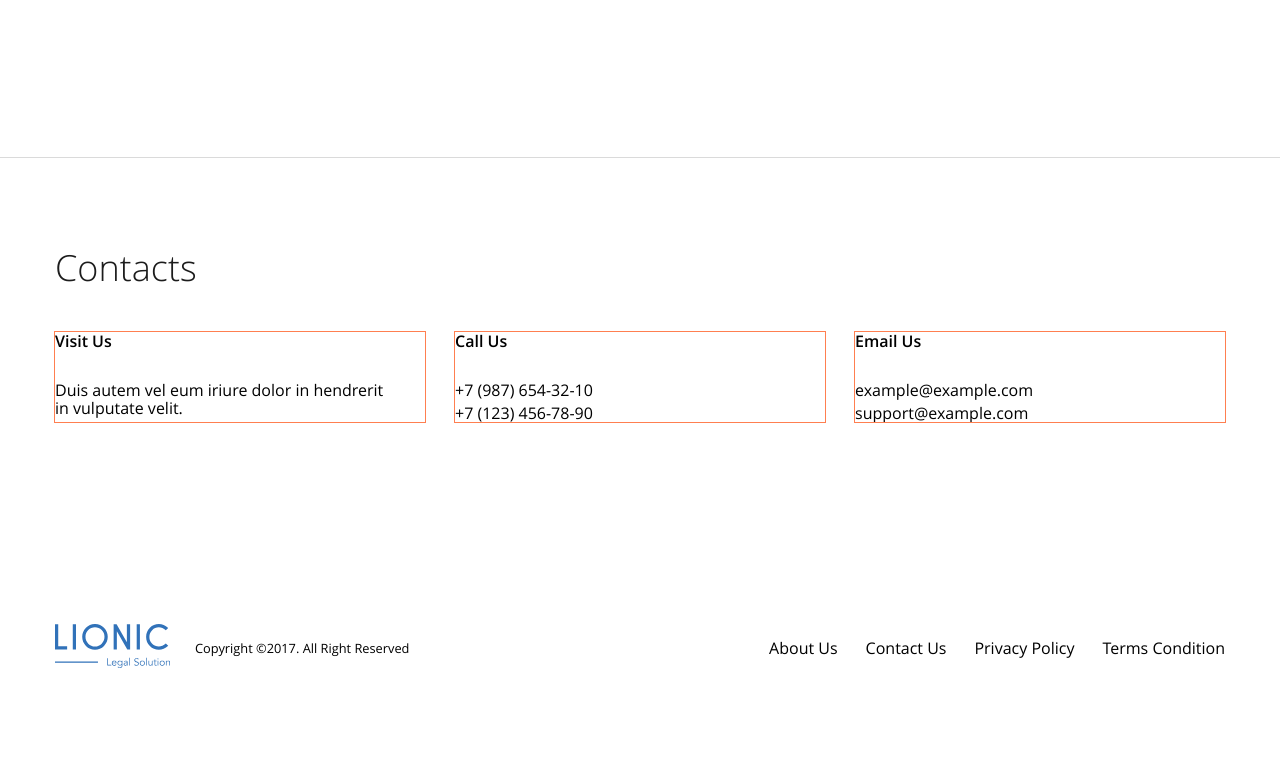
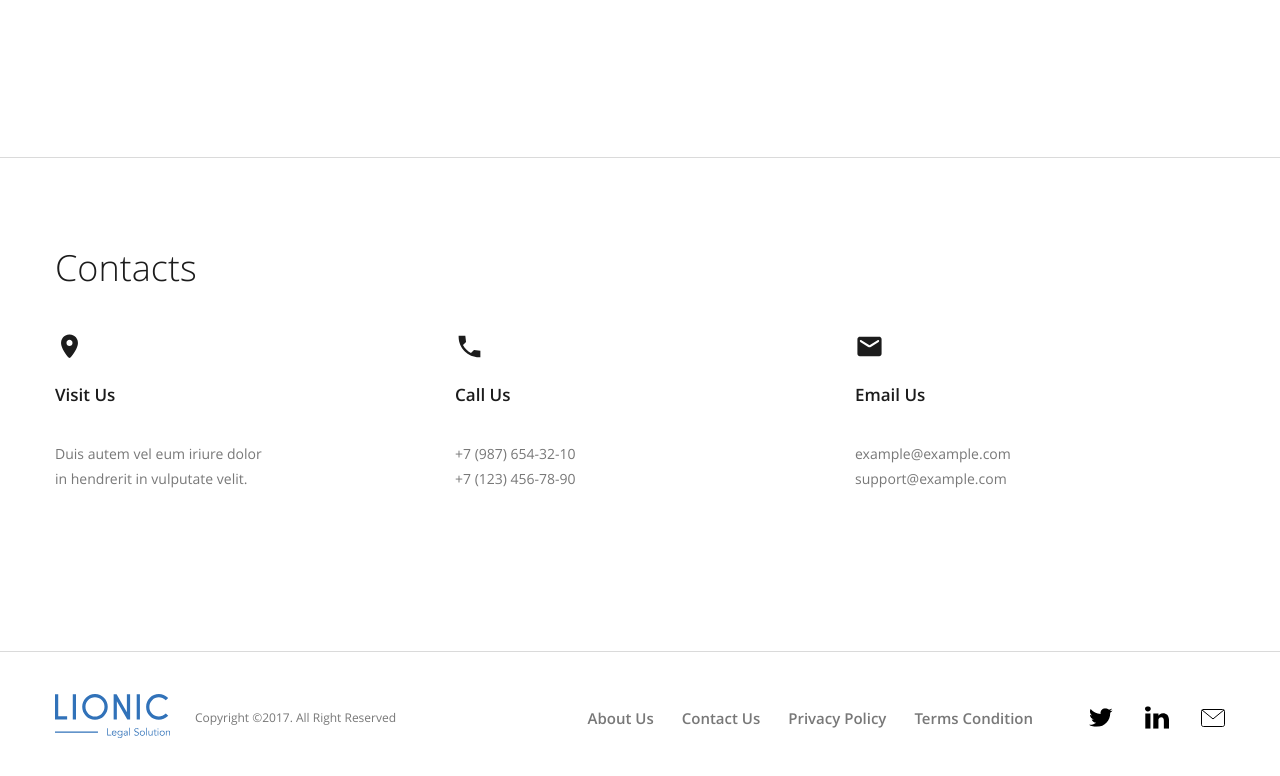
Before and after one commit to Snusinni/lionic, a plain HTML site: page index.html in a window 1280 px wide. Shown: the part 2712-3488 px from the top of the page. Before the commit the page ends 3426 px from the top, so only its background shows below. Drawn offline with Linux system fonts and the light colour scheme.

Commit message:
Изменил стили для блока контакты и футер

```diff
--- a/css/style.css
+++ b/css/style.css
@@ -364,6 +364,10 @@ body {
 }
 
 /* contacts */
+.contacts {
+  border-bottom: 1px solid #dadada;
+}
+
 .contacts-address {
   font-style: normal;
 }
@@ -371,7 +375,22 @@ body {
 .contacts-item {
   flex-direction: column;
   width: 370px;
-  outline: 1px solid coral;
+  background-position: left top;
+  background-repeat: no-repeat;
+  background-size: 29px 29px;
+  padding-top: 48px;
+}
+
+.contacts-item-address {
+  background-image: url(../img/location.svg);
+}
+
+.contacts-item-call {
+  background-image: url(../img/phone.svg);
+}
+
+.contacts-item-mail {
+  background-image: url(../img/mail.svg);
 }
 
 .contacts-item:not(:nth-child(3n)) {
@@ -380,19 +399,42 @@ body {
 
 .contacts-item-caption {
   margin-bottom: 30px;
+  font-weight: 600;
+  font-size: 17px;
+  line-height: 180%;
+  color: #1c1c1c;
 }
 
 .contacts-item-text {
   margin: 0;
+  max-width: 215px;
+  font-size: 14px;
+  line-height: 180%;
+  color: #787878;
 }
 
-.contacts-item-link:not(:last-child) {
-  margin-bottom: 5px;
+.contacts-item-link {
+  font-size: 14px;
+  line-height: 180%;
+  color: #787878;
 }
 
 /* footer */
 .footer {
   padding: 42px 0;
+}
+
+.footer-copy {
+  font-size: 12px;
+  line-height: 16px;
+  color: #787878;
+}
+
+.footer-link {
+  font-weight: 600;
+  font-size: 15px;
+  line-height: 20px;
+  color: #787878;
 }
 
 .footer-container {
@@ -412,3 +454,32 @@ body {
 .footer-item:not(:last-child) {
   margin-right: 28px;
 }
+
+.footer-nav {
+  margin-right: 56px;
+}
+
+.social-link {
+  display: block;
+  width: 24px;
+  height: 24px;
+  background-position: center;
+  background-repeat: no-repeat;
+  background-size: contain;
+}
+
+.social-item:not(:last-child) {
+  margin-right: 32px;
+}
+
+.social-link-twitter {
+  background-image: url(../img/footer-tw.svg);
+}
+
+.social-link-linkedin {
+  background-image: url(../img/footer-ln.svg);
+}
+
+.social-link-mail {
+  background-image: url(../img/footer-mail.svg);
+}
--- a/index.html
+++ b/index.html
@@ -293,7 +293,7 @@
         </h2>
         <address class="contacts-address">
           <ul class="list-reset contacts-list flex">
-            <li class="contacts-item flex">
+            <li class="contacts-item flex contacts-item-address">
               <strong class="contacts-item-caption">
                 Visit Us
               </strong>
@@ -301,7 +301,7 @@
                 Duis autem vel eum iriure dolor in&nbsp;hendrerit in&nbsp;vulputate velit.
               </p>
             </li>
-            <li class="contacts-item flex">
+            <li class="contacts-item flex contacts-item-call">
               <strong class="contacts-item-caption">
                 Call Us
               </strong>
@@ -312,7 +312,7 @@
                 +7 (123) 456-78-90
               </a>
             </li>
-            <li class="contacts-item flex">
+            <li class="contacts-item flex contacts-item-mail">
               <strong class="contacts-item-caption">
                 Email Us
               </strong>
@@ -358,7 +358,7 @@
           </ul>
         </nav>
         <ul class="list-reset social flex">
-          <li class="social-item"><a href="#" class="social-link social-link-tw"></a></li>
+          <li class="social-item"><a href="#" class="social-link social-link-twitter"></a></li>
           <li class="social-item"><a href="#" class="social-link social-link-linkedin"></a></li>
           <li class="social-item"><a href="#" class="social-link social-link-mail"></a></li>
         </ul>
```
Also changed, not shown: img/footer-ln.svg (added), img/footer-mail.svg (added), img/footer-tw.svg (added), img/location.svg (added), img/mail.svg (added), img/phone.svg (added).
